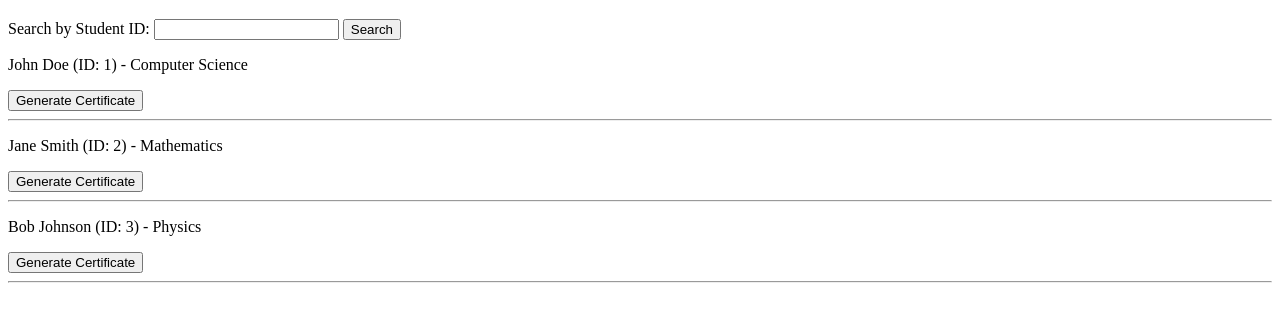
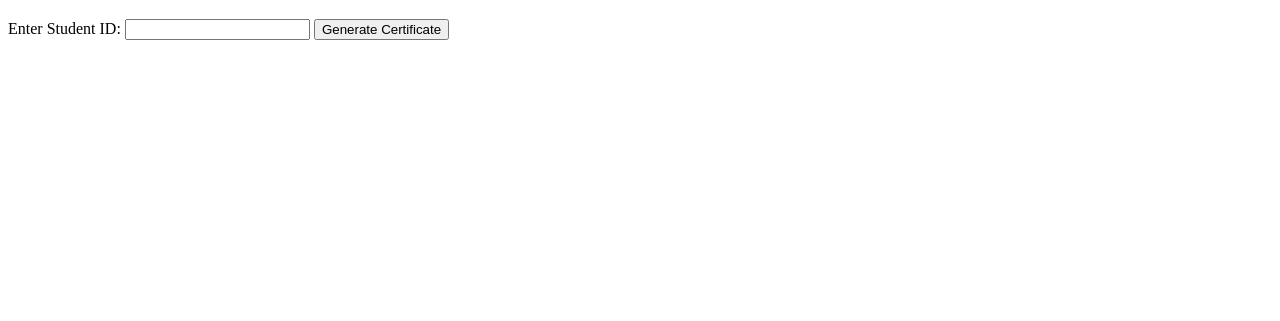
Before and after one commit to zenon70/testc, a plain HTML site: page index.html in a window 1280 px wide. Shown: the part 61-382 px from the top of the page. Drawn offline with Linux system fonts and the light colour scheme.

Commit message:
Update index.html

```diff
--- a/index.html
+++ b/index.html
@@ -8,71 +8,19 @@
 <body>
     <h1>Generate PDF Certificate</h1>
 
-    <label for="search">Search by Student ID:</label>
-    <input type="text" id="search" />
-    <button onclick="searchStudent()">Search</button>
-
-    <div id="studentList"></div>
+    <label for="studentId">Enter Student ID:</label>
+    <input type="text" id="studentId" />
+    <button onclick="generateCertificate()">Generate Certificate</button>
 
     <script src="https://cdn.jsdelivr.net/npm/pdf-lib@1.13.0/dist/pdf-lib.js"></script>
     <script>
 
+// your-script.js
 
-// Sample JSON data
-const studentsData = {
-  "students": [
-    {
-      "id": "1",
-      "name": "John Doe",
-      "course": "Computer Science",
-      "completionDate": "2023-10-10"
-    },
-    {
-      "id": "2",
-      "name": "Jane Smith",
-      "course": "Mathematics",
-      "completionDate": "2023-10-11"
-    },
-    {
-      "id": "3",
-      "name": "Bob Johnson",
-      "course": "Physics",
-      "completionDate": "2023-10-12"
-    }
+async function generateCertificate() {
+    const studentId = document.getElementById('studentId').value;
 
-  ]
-};
-
-// Display all students initially
-displayStudents(studentsData.students);
-
-function displayStudents(students) {
-    const studentListDiv = document.getElementById('studentList');
-    studentListDiv.innerHTML = '';
-
-    students.forEach(student => {
-        const studentDiv = document.createElement('div');
-        studentDiv.innerHTML = `
-            <p>${student.name} (ID: ${student.id}) - ${student.course}</p>
-            <button onclick="generateCertificate('${student.id}')">Generate Certificate</button>
-            <hr>
-        `;
-        studentListDiv.appendChild(studentDiv);
-    });
-}
-
-function searchStudent() {
-    const searchInput = document.getElementById('search');
-    const searchTerm = searchInput.value.toLowerCase();
-
-    // Filter students based on the search term
-    const filteredStudents = studentsData.students.filter(student => student.id.toLowerCase().includes(searchTerm));
-
-    displayStudents(filteredStudents);
-}
-
-async function generateCertificate(studentId) {
-    // Fetch student details based on the ID
+    // Fetch student details based on the ID (You need to implement this part)
     const studentDetails = await fetchStudentDetails(studentId);
 
     if (!studentDetails) {
@@ -90,7 +38,7 @@ async function generateCertificate(studentId) {
 
     page.drawText(`Certificate of Completion`, { x, y, fontSize: 20 });
     page.drawText(`This is to certify that`, { x, y: y - 30, fontSize: 14 });
-    page.drawText(`${studentDetails.name}`, { x, y: y - 60, fontSize: 18, color: RGB(0, 0, 0) });
+    page.drawText(`${studentDetails.name}`, { x, y: y - 60, fontSize: 18 });
     page.drawText(`has successfully completed the course.`, { x, y: y - 90, fontSize: 14 });
 
     // Save the PDF to a file
@@ -98,10 +46,16 @@ async function generateCertificate(studentId) {
     downloadPDF(pdfBytes, `${studentDetails.name}_Certificate.pdf`);
 }
 
+
+
 async function fetchStudentDetails(studentId) {
     try {
+        // Read the local JSON file
+        const response = await fetch('students.json');
+        const data = await response.json();
+
         // Find the student with the given ID
-        const student = studentsData.students.find(s => s.id === studentId);
+        const student = data.students.find(s => s.id === studentId);
 
         if (!student) {
             console.error(`Student with ID ${studentId} not found`);
@@ -115,6 +69,8 @@ async function fetchStudentDetails(studentId) {
     }
 }
 
+
+
 function downloadPDF(pdfBytes, filename) {
     const blob = new Blob([pdfBytes], { type: 'application/pdf' });
     const link = document.createElement('a');
@@ -124,6 +80,9 @@ function downloadPDF(pdfBytes, filename) {
 }
 
 
+
+
+
     </script>
 </body>
 </html>
```
